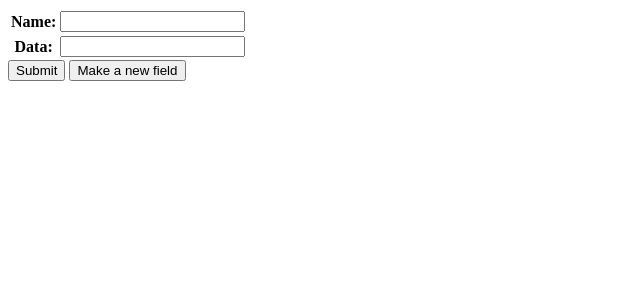
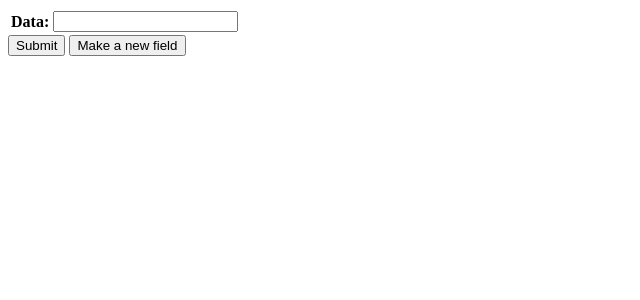
Before and after one commit to Sasha-bill/dp, a Django app: page / in a window 1280 px wide. Shown: the top 300 px of the page, without its empty margins (0-640 px from the left). Run offline with Django 3.2, Linux system fonts and the light colour scheme.

Commit message:
modify models, forms, views

```diff
--- a/dp/dp/forms.py
+++ b/dp/dp/forms.py
@@ -3,5 +3,5 @@ from django import forms
 
 
 class UserForm(forms.Form):
-    name = forms.CharField(max_length=100)
-    data = forms.CharField()
+
+    data = forms.CharField(max_length=100)
--- a/dp/dp/models.py
+++ b/dp/dp/models.py
@@ -2,10 +2,9 @@ from django.contrib.postgres.fields import JSONField
 from django.db import models
 
 
-class UserForm(models.Model):
+class UserModel(models.Model):
 
-    name = models.CharField(max_length=200)
     data = JSONField()
 
     def __str__(self):
-       return self.name
+       return self.data
--- a/dp/dp/templates/index.html
+++ b/dp/dp/templates/index.html
@@ -14,6 +14,7 @@
 
     <input type="submit" value="Submit" >
     <button onclick="makeField()">Make a new field</button>
+
 </form>
 </body>
 </html>
--- a/dp/dp/views.py
+++ b/dp/dp/views.py
@@ -1,13 +1,18 @@
 from django.shortcuts import render
 from .forms import UserForm
 from django.http import HttpResponse
+from .models import UserModel
+
+
 
 def index(request):
     if request.method == "POST":
 
-        name = request.POST.get("name")     # получение значения поля name
-        data = request.POST.get("data")     # получение значения поля data
-        return HttpResponse("<h2>Name: {1}        JSON:{0}</h2>".format(data, name))
+        data = request.POST.get("data")
+        UserModel.objects.create(data=data)
+        userdata = UserModel.objects.in_bulk()
+
+        return HttpResponse("<h2>  JSON OUTPUT:  {0}   </h2>".format(userdata))
     else:
         userform = UserForm()
         return render(request, "index.html", {"form": userform})
```
Also changed, not shown: dp/dp/migrations/0002_auto_20180404_1700.py (added), dp/dp/migrations/0003_remove_usermodel_name.py (added), dp/dp/migrations/0004_auto_20180404_2026.py (added), dp/dp/migrations/0005_auto_20180404_2028.py (added).
